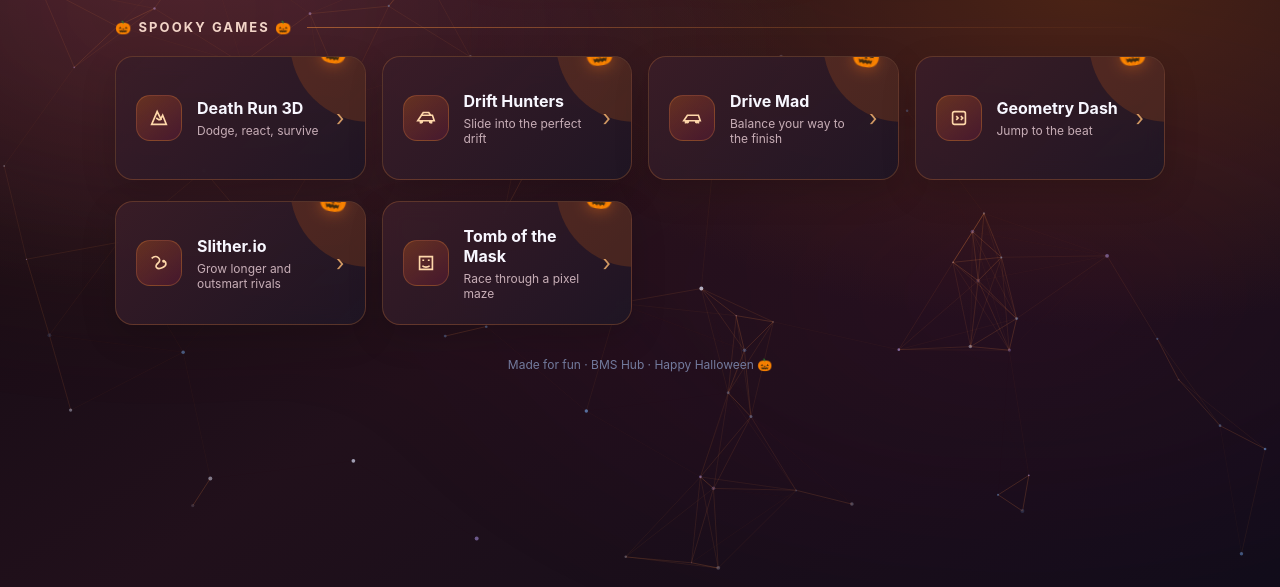
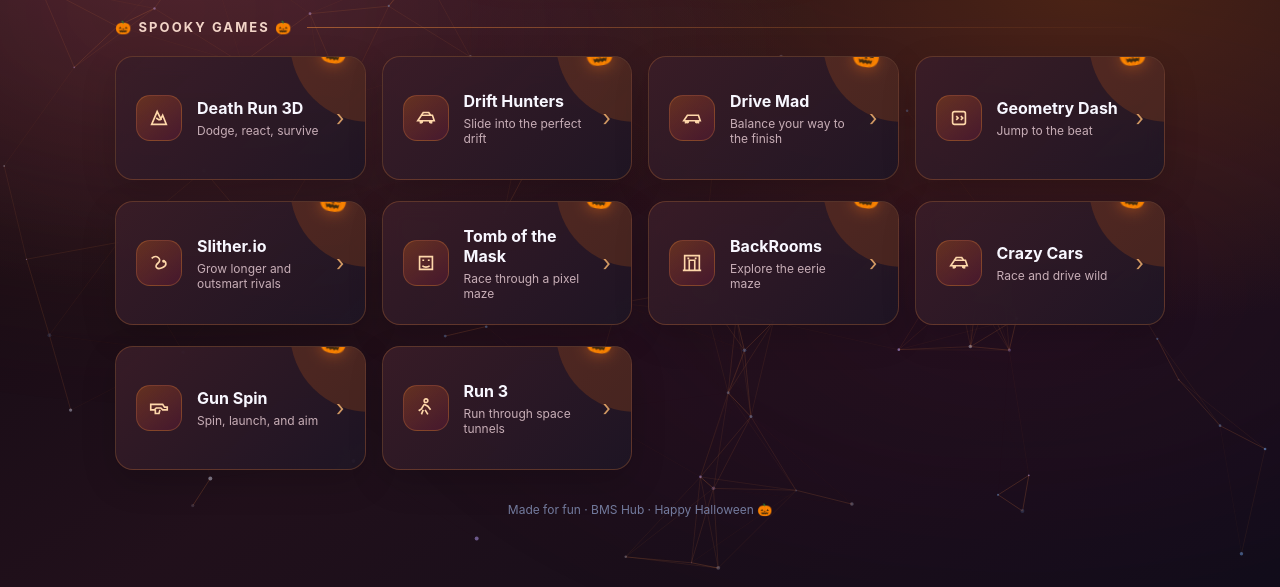
Before and after one commit to LQbakerBoy/bms-hub-g-m3s, a plain HTML site: page index.html in a window 1280 px wide. Shown: the part 213-800 px from the top of the page. Drawn offline with Linux system fonts and the light colour scheme.

Commit message:
Add new game links to index.html

```diff
--- a/index.html
+++ b/index.html
@@ -72,6 +72,10 @@
       <a class="game" href="GeometryDash.html"><span class="iconbox"><svg viewBox="0 0 24 24" fill="none" stroke="currentColor" stroke-width="1.8"><rect x="5" y="5" width="14" height="14" rx="2"/><path d="m9 10 2 2-2 2m5-4 2 2-2 2"/></svg></span><span class="game-copy"><p class="game-title">Geometry Dash</p><p class="game-note">Jump to the beat</p></span><span class="play">›</span></a>
       <a class="game" href="Slither.io.html"><span class="iconbox"><svg viewBox="0 0 24 24" fill="none" stroke="currentColor" stroke-width="1.8"><path d="M4 7c5-5 12 1 7 5s-1 8 5 5 3-7 1-7"/><circle cx="17" cy="10" r=".7" fill="currentColor"/></svg></span><span class="game-copy"><p class="game-title">Slither.io</p><p class="game-note">Grow longer and outsmart rivals</p></span><span class="play">›</span></a>
       <a class="game" href="Tomb%20of%20the%20Mask.html"><span class="iconbox"><svg viewBox="0 0 24 24" fill="none" stroke="currentColor" stroke-width="1.8"><path d="M5 5h14v14H5z"/><path d="M8 9h2m4 0h2M8 15c2 2 6 2 8 0"/></svg></span><span class="game-copy"><p class="game-title">Tomb of the Mask</p><p class="game-note">Race through a pixel maze</p></span><span class="play">›</span></a>
+      <a class="game" href="BackRooms.html"><span class="iconbox"><svg viewBox="0 0 24 24" fill="none" stroke="currentColor" stroke-width="1.8"><path d="M4 20V4h16v16M9 20V9h6v11M2 20h20"/><path d="M7 7h2m6 0h2"/></svg></span><span class="game-copy"><p class="game-title">BackRooms</p><p class="game-note">Explore the eerie maze</p></span><span class="play">›</span></a>
+      <a class="game" href="Crazy%20cars.html"><span class="iconbox"><svg viewBox="0 0 24 24" fill="none" stroke="currentColor" stroke-width="1.8"><path d="M3 15h18l-2-6H7l-4 6Z"/><path d="M6 15v3m12-3v3M7 9l2-3h6l2 3"/><circle cx="7" cy="16" r="1"/><circle cx="17" cy="16" r="1"/></svg></span><span class="game-copy"><p class="game-title">Crazy Cars</p><p class="game-note">Race and drive wild</p></span><span class="play">›</span></a>
+      <a class="game" href="Gun%20spin.html"><span class="iconbox"><svg viewBox="0 0 24 24" fill="none" stroke="currentColor" stroke-width="1.8"><path d="M3 8h13l2 3h3v3h-5l-2-2H9l-2 2H3z"/><path d="M8 14v4h4l1-4"/></svg></span><span class="game-copy"><p class="game-title">Gun Spin</p><p class="game-note">Spin, launch, and aim</p></span><span class="play">›</span></a>
+      <a class="game" href="Run%203.html"><span class="iconbox"><svg viewBox="0 0 24 24" fill="none" stroke="currentColor" stroke-width="1.8"><circle cx="12" cy="4" r="2"/><path d="m10 8 4 2 3 4m-7-6-3 5-3 2m7-1 3 5m-5-5-2 5"/></svg></span><span class="game-copy"><p class="game-title">Run 3</p><p class="game-note">Run through space tunnels</p></span><span class="play">›</span></a>
     </section>
     <footer>Made for fun · BMS Hub · Happy Halloween 🎃</footer>
   </main>
```
